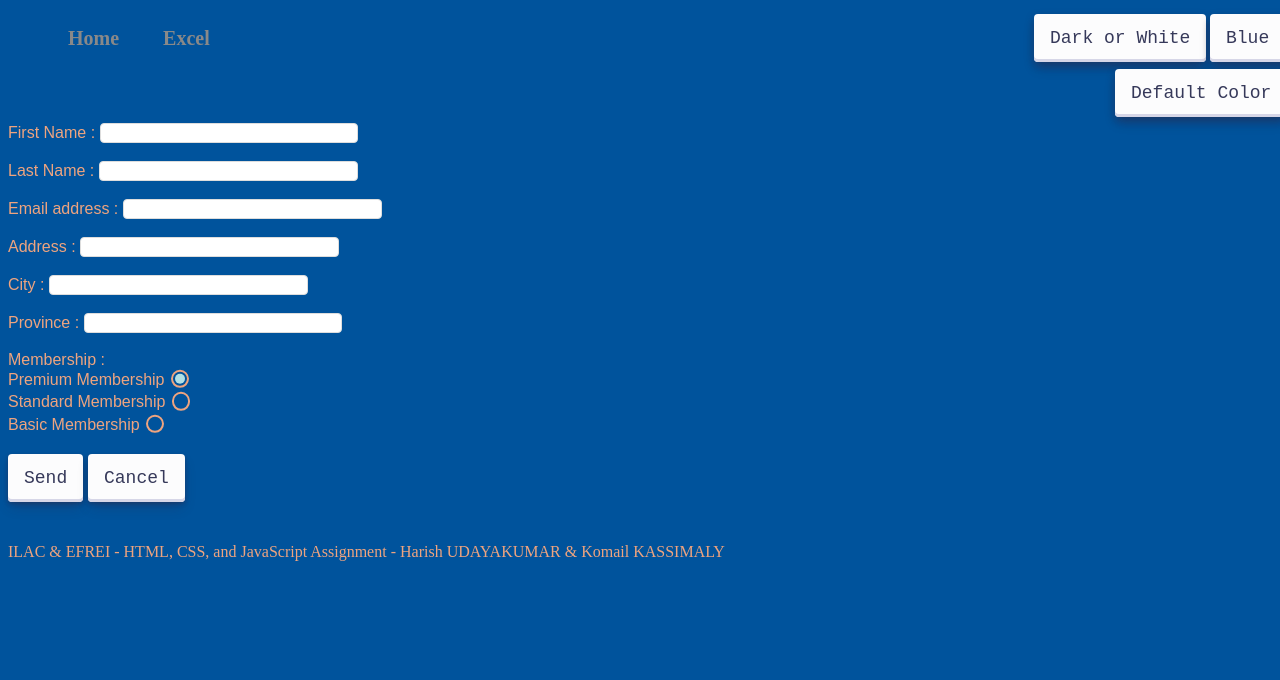
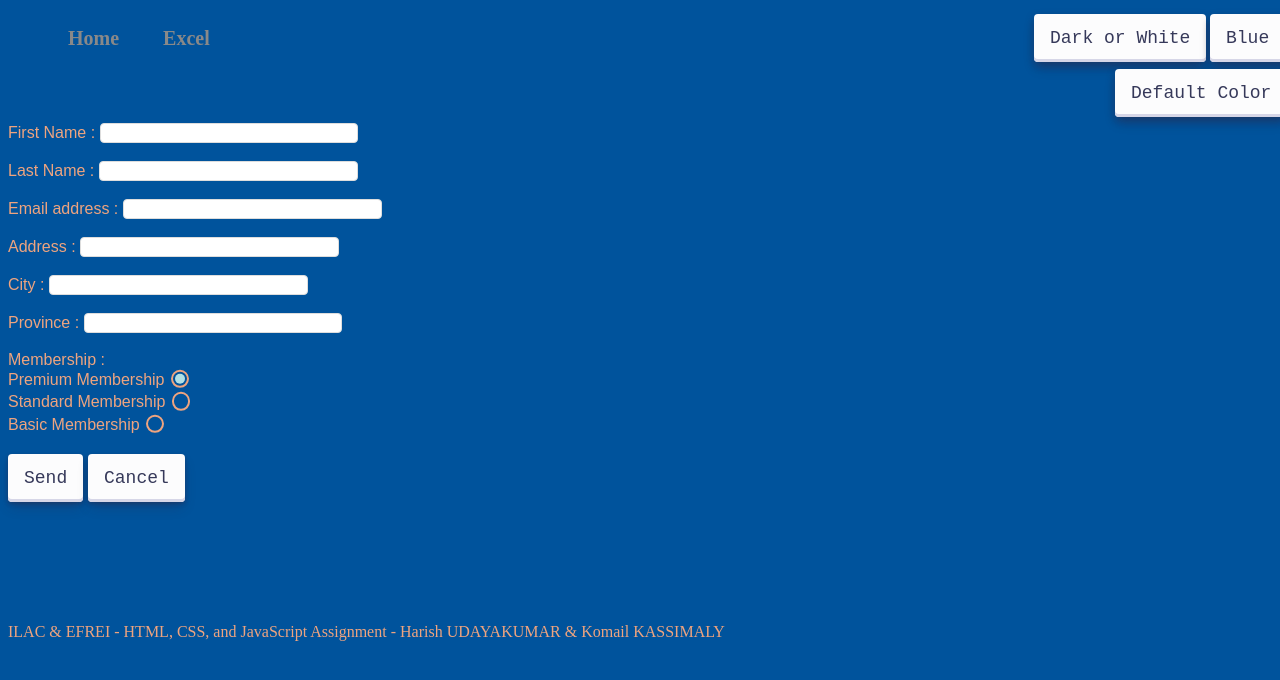
Before and after one commit to KomailK/Javascript-lab6, a plain HTML site: page index.html in a window 1280 px wide. Shown: the top 680 px of the page. Drawn offline with Linux system fonts and the light colour scheme.

Commit message:
Update styles.css

```diff
--- a/css/styles.css
+++ b/css/styles.css
@@ -5,6 +5,11 @@ html {
   width: 100%;
   background-color: #00539C;
   color: #EEA47F;
+}
+
+footer {
+  position: relative;
+  top: 80px;
 }
 
 /*Styling buttons */
```
